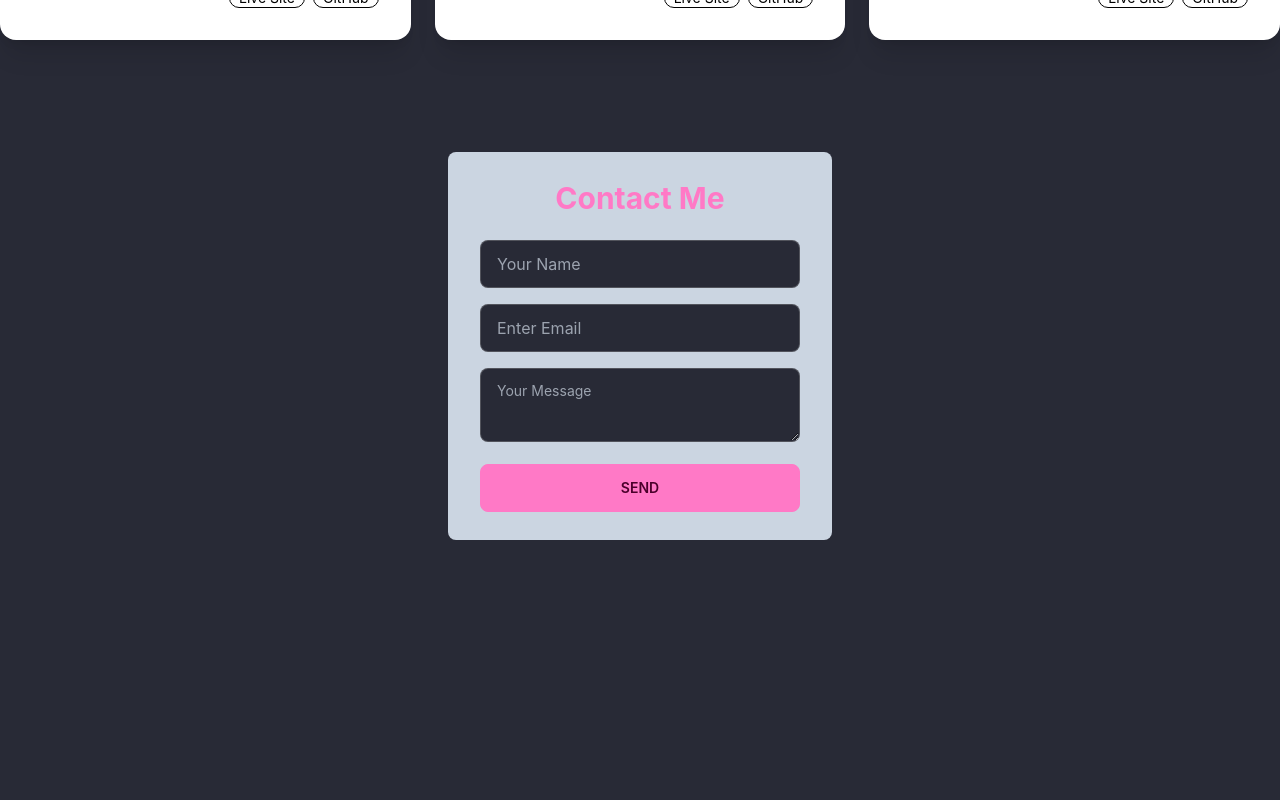
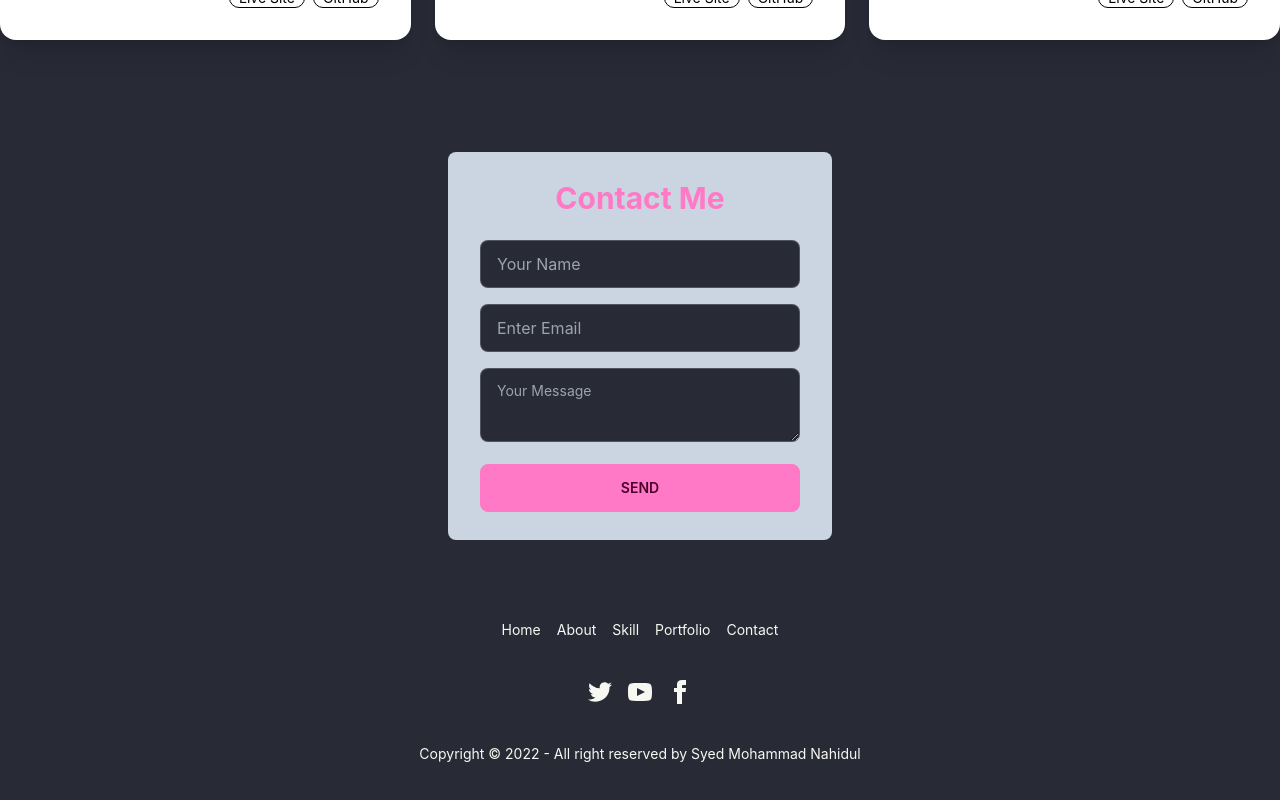
Before and after one commit to NahidulNoman/portfolio, a React (Create React App) app: page /home in a window 1280 px wide. Shown: the part 1580-2380 px from the top of the page. Before the commit the page ends 2160 px from the top, so only its background shows below. Built offline with nearby package versions, Linux system fonts and the light colour scheme.

Commit message:
footer page added

```diff
--- /dev/null
+++ b/src/components/Footer/Footer.jsx
@@ -0,0 +1,27 @@
+import React from 'react';
+
+const Footer = () => {
+    return (
+        <footer className="footer footer-center p-10 text-base-content rounded">
+  <div className="grid grid-flow-col gap-4">
+    <a href='#home' className="link link-hover">Home</a>
+    <a href='#about' className="link link-hover">About</a>
+    <a href='#skill' className="link link-hover">Skill</a>
+    <a href='#portfolio' className="link link-hover">Portfolio</a>
+    <a href='#contact' className="link link-hover">Contact</a>
+  </div>
+  <div>
+    <div className="grid grid-flow-col gap-4">
+      <a href='https://twitter.com/SyedNom98714645' target={`_blank`}><svg xmlns="http://www.w3.org/2000/svg" width="24" height="24" viewBox="0 0 24 24" className="fill-current"><path d="M24 4.557c-.883.392-1.832.656-2.828.775 1.017-.609 1.798-1.574 2.165-2.724-.951.564-2.005.974-3.127 1.195-.897-.957-2.178-1.555-3.594-1.555-3.179 0-5.515 2.966-4.797 6.045-4.091-.205-7.719-2.165-10.148-5.144-1.29 2.213-.669 5.108 1.523 6.574-.806-.026-1.566-.247-2.229-.616-.054 2.281 1.581 4.415 3.949 4.89-.693.188-1.452.232-2.224.084.626 1.956 2.444 3.379 4.6 3.419-2.07 1.623-4.678 2.348-7.29 2.04 2.179 1.397 4.768 2.212 7.548 2.212 9.142 0 14.307-7.721 13.995-14.646.962-.695 1.797-1.562 2.457-2.549z"></path></svg></a>
+      <a href='https://www.youtube.com/channel/UCp_pvU0eCzxvr_ZxP58tQRQ' target={`_blank`}><svg xmlns="http://www.w3.org/2000/svg" width="24" height="24" viewBox="0 0 24 24" className="fill-current"><path d="M19.615 3.184c-3.604-.246-11.631-.245-15.23 0-3.897.266-4.356 2.62-4.385 8.816.029 6.185.484 8.549 4.385 8.816 3.6.245 11.626.246 15.23 0 3.897-.266 4.356-2.62 4.385-8.816-.029-6.185-.484-8.549-4.385-8.816zm-10.615 12.816v-8l8 3.993-8 4.007z"></path></svg></a>
+      <a href='https://www.facebook.com/noman.hasan.7161953' target={`_blank`}><svg xmlns="http://www.w3.org/2000/svg" width="24" height="24" viewBox="0 0 24 24" className="fill-current"><path d="M9 8h-3v4h3v12h5v-12h3.642l.358-4h-4v-1.667c0-.955.192-1.333 1.115-1.333h2.885v-5h-3.808c-3.596 0-5.192 1.583-5.192 4.615v3.385z"></path></svg></a>
+    </div>
+  </div>
+  <div>
+    <p>Copyright © 2022 - All right reserved by Syed Mohammad Nahidul</p>
+  </div>
+</footer>
+    );
+};
+
+export default Footer;
--- a/src/components/Home/Home.jsx
+++ b/src/components/Home/Home.jsx
@@ -2,12 +2,13 @@
 import nahidul from "../../asset/nahidul.jpg";
 import About from "../About/About";
 import Contact from "../Contact/Contact";
+import Footer from "../Footer/Footer";
 import Portfolio from "../Portfolio/Portfolio";
 
 const Home = () => {
   return (
     <>
-      <div className="hero lg:mt-20">
+      <div id="home" className="hero lg:mt-20">
       <div className="hero-content flex-col-reverse lg:flex-row-reverse">
         <img
           src={nahidul}
@@ -28,6 +29,7 @@
     <About></About>
     <Portfolio></Portfolio>
     <Contact></Contact>
+    <Footer></Footer>
     </>
   );
 };
--- a/src/components/NavBar/NavBar.jsx
+++ b/src/components/NavBar/NavBar.jsx
@@ -6,9 +6,9 @@
   const menuItems = (
     <>
       <li className="font-semibold ">
-        <Link to="/home" className="rounded-lg">
+        <a href="#home" className="rounded-lg">
           Home
-        </Link>
+        </a>
       </li>
       <li className="font-semibold">
         <a href="#about" className="rounded-lg ">
@@ -16,9 +16,9 @@
         </a>
       </li>
       <li className="font-semibold">
-        <Link to="/skill" className="rounded-lg">
+        <a href="#skill" className="rounded-lg">
         Skill
-        </Link>
+        </a>
       </li>
       <li className="font-semibold">
         <a href="#portfolio" className="rounded-lg">
```
